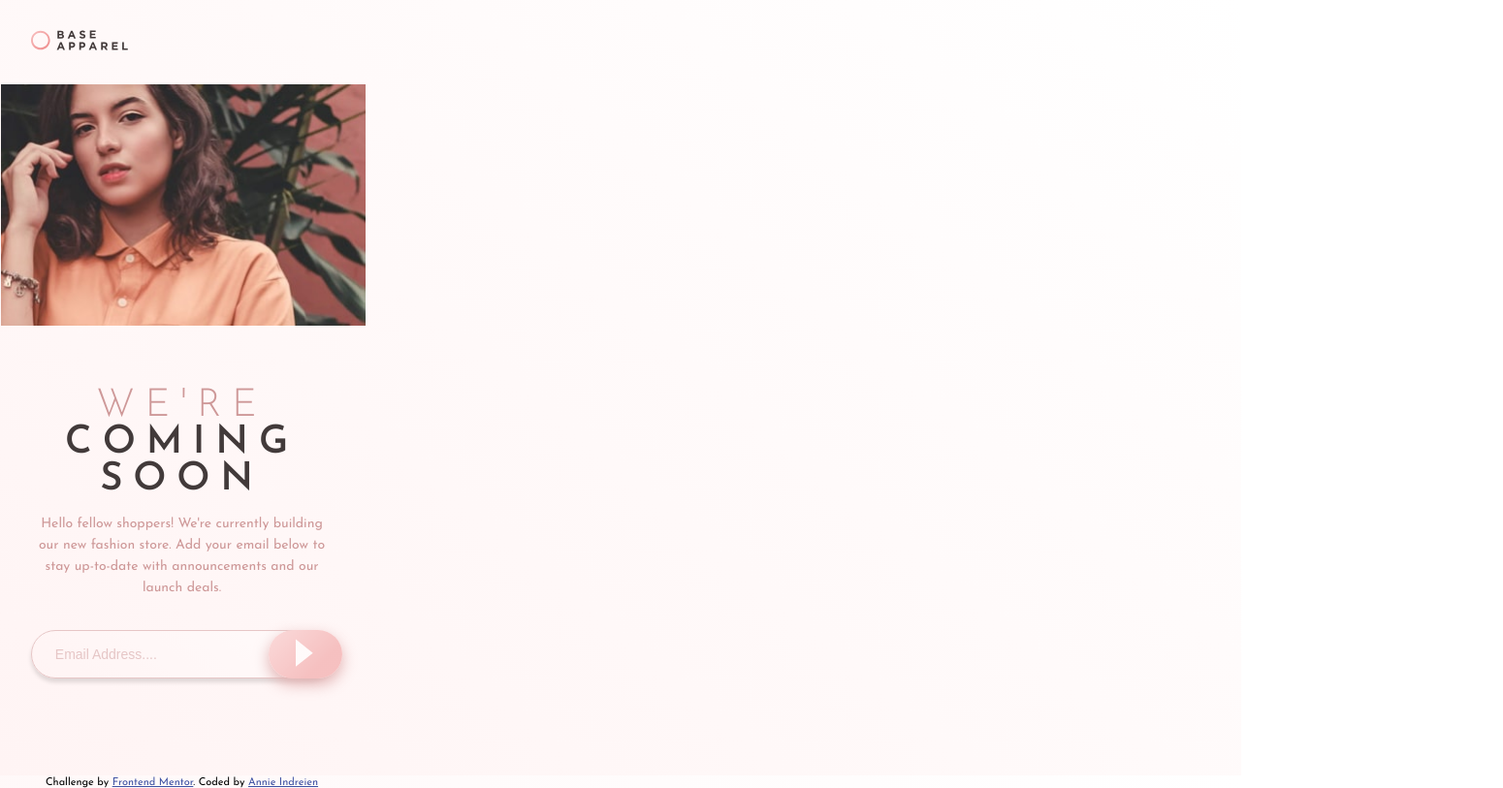
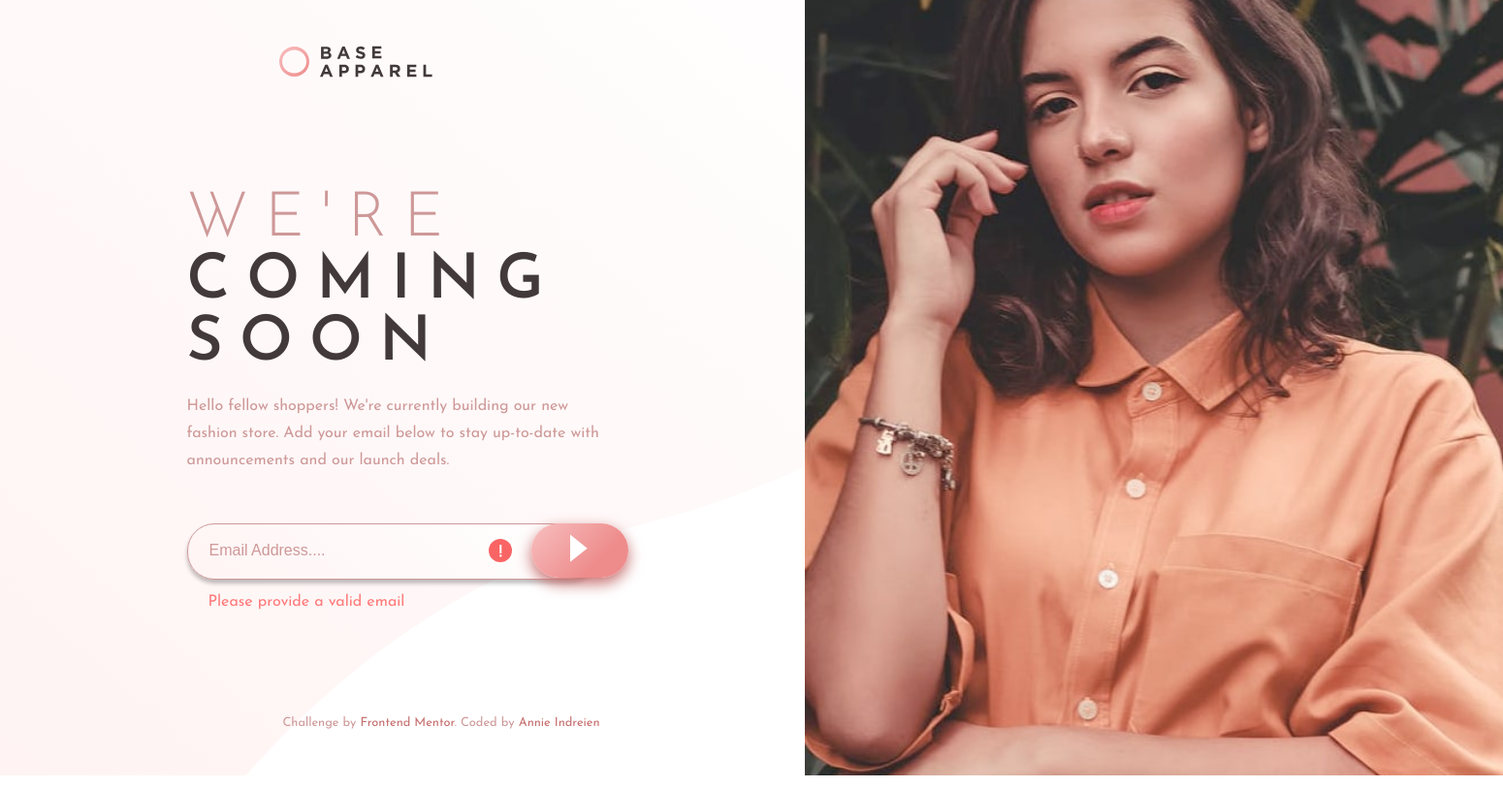
Before and after one commit to AnnieCat73/base-apparel-coming-soon-page, a plain HTML site: page index.html in a window 1280 px wide. Shown: the whole page at 97% size, 1550 px wide, since content can reach past the window. Drawn offline with Linux system fonts and the light colour scheme.

Commit message:
Javascript added

```diff
--- a/index.html
+++ b/index.html
@@ -12,11 +12,6 @@
   <script src="https://kit.fontawesome.com/7486940972.js" crossorigin="anonymous"></script>
   <title>Base Apparel coming soon page</title>
   <script src="https://kit.fontawesome.com/7486940972.js" crossorigin="anonymous"></script>
-  <!-- Feel free to remove these styles or customise in your own stylesheet 👍 -->
-  <style>
-    .attribution { font-size: 11px; text-align: center; }
-    .attribution a { color: hsl(228, 45%, 44%); }
-  </style>
 </head>
 <body>
 
@@ -35,27 +30,21 @@
         </p>
       </div>
       <form id="form" class="form">
-        <div class="form-control">
-          <button id="submit-button" type="submit">
-            <img src="./images/icon-arrow.svg" alt="arrow" class="submit-arrow" onClick="validate(document.getElementById('email').value)"/>
-          </button>
-          <input type="email" name="email" placeholder="Email Address...." id="email" class="email">
-          <img src="./images/icon-error.svg" alt="" class="error_img" id="error_img">
-          <div class="error"></div>
-          <!--<i class="fas fa-exclamation-circle"></i>
-          <i class="fas fa-check-circle"></i>
-          <small>Error message</small>-->
-        </div>
+        <input type="email" name="email" placeholder="Email Address...." id="email" class="email">
+        <img class="error-icon" src="./images/icon-error.svg" alt="error-icon">
+        <button id="submit-button" type="submit">
+          <img src="./images/icon-arrow.svg" alt="arrow" class="submit-arrow" onClick="validate(document.getElementById('email').value)"/>
+        </button>
+        <small>Please provide a valid email</small>
       </form>
-
-
     </section>
     <footer>
       <p class="attribution">
         Challenge by <a href="https://www.frontendmentor.io?ref=challenge" target="_blank">Frontend Mentor</a>.
-        Coded by <a href="#">Annie Indreien</a>
+        Coded by <a href="https://github.com/AnnieCat73">Annie Indreien</a>
       </p>
     </footer>
+    <div class="desktop-img"></div>
 
   </div>
 
--- a/index.js
+++ b/index.js
@@ -1,95 +1,46 @@
-//NEED MORE WORK Either this 1 or
+const form = document.getElementById('form');
+const email = document.getElementById('email');
+const input = document.querySelector('input');
+const errorIcon = document.querySelector('.error-icon');
+const errorMsg = document.querySelector('form small');
 
-/*const form = document.getElementById("form");
-const formControl = document.querySelector(".form-control");
-const email = document.querySelector("#email");
+form.addEventListener('submit', (e) => {
+  e.preventDefault();
 
-const arrowBtn = document.querySelector(".submit-arrow");
-const formInput = document.querySelector("input");
-//console.log(form);
+  const emailValue = email.value;
 
-form.addEventListener("submit", function (e) {
-  e.preventDefault;
+  //check if it is a valid email
+  if (!validateEmail(emailValue)) {
+    /*form.classList.add('error');
+    form.classList.add('.form small');*/
 
-  checkInputs();
-  formInput.value = "";
+    //form.classList.remove('success');
+    errorIcon.style.visibility = 'visible';
+    errorMsg.style.visibility = 'visible';
+    input.style.border = '2px solid #F96464';
+  } else {
+    form.classList.remove('error');
+    form.classList.add('success');
+    errorIcon.style.visibility = 'hidden';
+    errorMsg.style.visibility = 'hidden';
+    input.style.border = '1px solid #CE9898';
+  }
+
+  //check if empty space
+  if (emailValue === "") {
+    errorIcon.style.visibility = 'visible';
+    errorMsg.style.visibility = 'visible';
+    input.style.border = '2px solid #F96464';
+  } else {
+    errorIcon.style.visibility = 'hidden';
+    errorMsg.style.visibility = 'hidden';
+    input.style.border = '1px solid #CE9898';
+  }
+
 });
 
 
-
-function checkInputs () {
-  //get value and remove the whitespace
-  const emailValue = email.value.trim();
-
-  if (emailValue === '') {
-    setErrorFor(email, 'janesapples ee#email.com')
-  } else if (!isEmail(emailValue)) {
-    setErrorFor(email, "Please provide a valid email");
-  } else {
-    setSuccessFor(email);
-  }
+function validateEmail(email) {
+	var re = /^(([^<>()\[\]\\.,;:\s@"]+(\.[^<>()\[\]\\.,;:\s@"]+)*)|(".+"))@((\[[0-9]{1,3}\.[0-9]{1,3}\.[0-9]{1,3}\.[0-9]{1,3}])|(([a-zA-Z\-0-9]+\.)+[a-zA-Z]{2,}))$/;
+  return re.test(String(email).toLowerCase());
 };
-
-function setErrorFor (input, message) {
-  const formControl = input.parentElement;
-  const small = formControl.querySelector('small');
-	//add error class
-	formControl.className = 'form-control error';
-	//add error message inside small
-	small.innerText = message;
-};
-
-
-
-
-
-
-function setSuccessFor(input) {
-	const formControl = input.parentElement;
-	formControl.className = 'form-control success';
-}
-
-function isEmail(email) {
-	return /^(([^<>()\[\]\\.,;:\s@"]+(\.[^<>()\[\]\\.,;:\s@"]+)*)|(".+"))@((\[[0-9]{1,3}\.[0-9]{1,3}\.[0-9]{1,3}\.[0-9]{1,3}])|(([a-zA-Z\-0-9]+\.)+[a-zA-Z]{2,}))$/.test(email);
-}*/
-
-// 2
-const form = document.getElementById("form");
-const formControl = document.querySelector(".form-control");
-const email = document.querySelector(".email");
-const error = document.querySelector(".error");
-console.log(error);
-const errorImg = document.querySelector(".error_img");
-console.log(errorImg);
-const arrowBtn = document.querySelector(".submit-arrow");
-const formInput = document.querySelector("input");
-//console.log(form);
-
-form.addEventListener("submit", function (e) {
-  //console.log(e);
-  e.preventDefault;
-
-  checkInputs();
-});
-
-function checkInputs () {
-  //get value and remove the whitespace
-  const emailValue = email.value.trim();
-  const reg = '/^(([^<>()\[\]\\.,;:\s@"]+(\.[^<>()\[\]\\.,;:\s@"]+)*)|(".+"))@((\[[0-9]{1,3}\.[0-9]{1,3}\.[0-9]{1,3}\.[0-9]{1,3}])|(([a-zA-Z\-0-9]+\.)+[a-zA-Z]{2,}))$/.test(email)';
-  if (emailValue === '') {
-    error.innerHTML = "Please provide a valid email";
-    errorImg.style.visibility = "visible";
-  } else if (emailValue.includes(reg)) {
-    error.innerHTML = "Please provide a valid email";
-    email.classList.add("invalid");
-
-  } else {
-    error.innerHTML = "";
-    email.classList.remove("invalid");
-    errorImg.style.visibility ="hidden";
-  }
-};
-
-function isEmail(email) {
-	return /^(([^<>()\[\]\\.,;:\s@"]+(\.[^<>()\[\]\\.,;:\s@"]+)*)|(".+"))@((\[[0-9]{1,3}\.[0-9]{1,3}\.[0-9]{1,3}\.[0-9]{1,3}])|(([a-zA-Z\-0-9]+\.)+[a-zA-Z]{2,}))$/.test(email);
-};
--- a/style.css
+++ b/style.css
@@ -73,7 +73,15 @@ img {
 	text-transform: uppercase;
 	text-align: center;
 	color: #CE9898;
+	transform: translateX(-100%);
+	animation: comeinleft 0.5s ease forwards;
 }
+
+/*@keyframes comeinleft {
+	to {
+		transform: translateX(0);
+	}
+}*/
 
 .text-content h1 span {
 	font-weight: 600;
@@ -88,20 +96,33 @@ img {
 	text-align: center;
 	margin-top: 1.142em;
 	margin-bottom: 2.285em;
+	transform: translateX(100%);
+	opacity: 0;
+	animation: comeinright 0.5s ease forwards;
+}
+
+/*@keyframes comeinright {
+	to {
+		opacity: 1;
+		transform: translateX(0);
+	}
+}*/
+
+.form {
+
+	position: relative;
+
 
 }
 
-.form {
-	width: 100%;
-	height: 48px;
-	position: relative;
-}
 
-.form-control input {
+
+.form input {
 	border-radius: 28px;
-	width: 100%;
+	width: 90%;
 	background: rgb(255,255,255) ;
 	background:  linear-gradient(220deg, rgba(255,255,255,1) 0%, rgba(255,244,244,1) 100%);
+	background-color: transparent;
 	height: 48px;
 	border: 1px solid #CE9898;
 	box-shadow: 0px 4px 4px rgba(0, 0, 0, 0.25);
@@ -109,69 +130,62 @@ img {
 	position: relative;
 	margin-top: 1em;
 	display: block;
+	padding-left: 22px;
+	transform: translateX(-100%);
+	animation: comeinleft 0.5s ease forwards;
+}
 
-}
+/*form input {
+	background-color: transparent;
+	border: 1px solid hsl(0, 36%, 70%);
+	border-radius: 50%;
+	font-size: 16px;
+	padding: 15px;
+	width: 100%;
+} FOR DESKTOP*/
 
 
 
-.form-control input::placeholder {
+.form input::placeholder {
 	color: #ce9898;
 	font-weight: 400;
 	font-style: normal;
 	font-size: 0.875rem;
 	line-height: 2em;
-	padding: 0.78em 0 0.64em 1.7em;
+	padding: 0.78em 0 0.64em 0;
 
 
 }
 
-.form-control input:focus {
+.form input:focus {
 	outline: none;
 }
 
-.form-control.success input {
-	border-color: #2ecc71;
+
+
+/*.form.error input {
+	border: 2px solid #F96464;
+
 }
+.form.success input {
+	border: 2px solid hsl(0, 36%, 70%);
 
-.form-control.error input {
-	border: 2px solid #F96464;
-	border-radius: 5px;
-}
+}*/
 
-.form-control i {
-	visibility: hidden;
-	position: absolute;
-	top: 40px;
-	right: 10px;
-}
 
-.form-control.success i.fa-check-circle {
-	color: #e74c3c;
-	visibility: visible;
-}
 
-.form-control.error i.fa-exclamation-circle {
-	color: #ff7979;
-	visibility: visible;
-	position: absolute;
-	top: 1.9rem;
-	right: 1.2rem;
-	font-size: 1.5rem;;
-}
 
-.form-control small {
+
+.form small {
 	color: #ff7979;
 	position: absolute;
-	bottom: 0;
-	right: 0;
-	visibility: hidden;
+	top: 63px;
+	left: 22px;
 	font-weight: 500;
 	font-size: 0.68rem;
 }
 
-.form-control.error small {
-	visibility: visible;
-}
+
 
 /*.submit-arrow {
 	position: absolute;
@@ -190,39 +204,27 @@ img {
 	width: 1.5rem;
 	height: 2rem;
 }
-.form-control {
 
-	position: relative;
-	opacity: 50%;
 
-}
 
-.form-control i {
-	visibility: none;
-	position: absolute;
 
-	right: 0;
-	bottom: 5px;
-	visibility: hidden;
-}
 
-.form-control small {
-	position: absolute;
-	left: 0;
-	visibility: hidden;
-}
 
 button {
 	box-shadow: 0 6px 15px 0 #C66E6E;
 	border:none;
 	width: 76px;
+	margin-left: 10px;
+
+
 }
+
 #submit-button {
 	margin: 0px;
 	width: 76px;
 	height: 50px;
 	padding: 0px;
-	margin-left: 54%;
+	margin-left: 0;
 	position: absolute;
 	right: -10px;
 	bottom: 0px;
@@ -232,18 +234,14 @@ button {
 	/*border: 1px solid hsl(0, 0%, 100%);*/
 	background: linear-gradient(135deg, hsl(0, 80%, 86%) 0%, hsl(0, 74%, 74%) 70%);
 	z-index: 1;
+	transform: translateX(-100%);
+	animation: comeinleft 0.5s ease forwards;
+}
 	/*box-shadow: 0 6px 15px 0 #C66E6E;*/
-}
 
-/*input {
-  width: 70%;
-  height: 10px;
-  padding: 20px;
-  display: block;
-  border-radius: 50px;
-  margin: 40px auto 15px auto;
-  border: 1px solid hsl(0, 36%, 70%);
-}*/
+
+
+
 
 
 
@@ -257,24 +255,171 @@ button {
 	background: linear-gradient(135deg, hsl(0, 0%, 100%) 0%,  hsl(0, 74%, 85%) 90%);
 }
 
-#submit-button {
-	margin-left: 22%;
-}
 
-#error_img {
+
+.error-icon {
 	position: absolute;
 	right: 90px;
 	top: 20px;
 	width: 1rem;
 	height: 1rem;
-	visibility: hidden;
+
 }
 
+/* Animations */
 
-#error {
-	color: #f96464;
+@keyframes comeinleft {
+	to {
+		transform: translateX(0);
+	}
 }
 
-.invalid {
-	border: 2px solid #F96464;
+@keyframes comeinright {
+	to {
+		opacity: 1;
+		transform: translateX(0);
+	}
 }
+
+/*Footer */
+
+.attribution {
+	font-size: 0.688rem;
+	text-align: center;
+	color: #CE9898;
+}
+
+.attribution a {
+	/*color: hsl(228, 45%, 44%); */
+	color: #C66E6E;
+	text-decoration: none;
+}
+
+/* Desktop Styles */
+
+@media screen and (min-width: 400px) {
+
+	body {
+		background-image: url(./images/bg-pattern-desktop.svg);
+		background-size: cover;
+	}
+
+	.hero {
+		display: none;
+
+	}
+	.container {
+		min-height: 100vh;
+		width: 100%;
+		display: grid;
+		grid-template-areas:
+		'a b'
+		'c b'
+		'd b';
+
+	}
+
+	header {
+		grid-area: a;
+		width: 51.875rem;
+		height: 4.11rem;
+		justify-self: start;
+		padding-top: 1em;
+
+	}
+	.logo {
+		width: 9.875rem;
+		height: 2.063rem;
+		margin-left: 16em;
+	}
+
+
+
+	.desktop-img {
+		grid-area: b;
+		background: url(./images/hero-desktop.jpg);
+		background-repeat: no-repeat;
+		background-size: cover;
+		background-position: center center;
+
+
+		width: 45rem;
+		justify-self: end;
+		margin-right: 0em;
+	}
+
+	.main-content {
+		display: grid;
+		grid-area: c;
+		width: 51.875rem;
+		height: 25.25rem;
+		place-items: center;
+	}
+
+	.text-content {
+		width: 27.813rem;
+	}
+
+	.text-content p {
+		text-align: left;
+		font-size: 1rem;
+		line-height: 1.75em;
+	}
+
+	.text-content h1 {
+		text-align: left;
+		font-size: 4rem;
+		line-height: 1em;
+		letter-spacing: 0.27em;
+	}
+
+	.form {
+		width: 27.813rem;
+	}
+
+	footer {
+		grid-area: d;
+		width: 51.875rem;
+		display: grid;
+	}
+
+	.attribution {
+		width: 27.813rem;
+		justify-self: center;
+		margin-left: 5rem;
+		font-size: 0.8rem;
+	}
+
+	.error-icon {
+		position: absolute;
+		right: 110px;
+		top: 30px;
+		width: 1.5rem;
+		height: 1.5rem;
+	}
+
+	.form input {
+		height: 56px;
+	}
+
+	#submit-button {
+		height: 56px;
+		width: 100px;
+		bottom: 2px;
+	}
+
+	.form input::placeholder {
+		font-size: 1rem;
+		line-height: 175%;
+	}
+
+	.form small {
+		top: 78px;
+		left: 22px;
+		line-height: 215%;
+		font-size: 1rem;
+	}
+
+
+
+}
```
